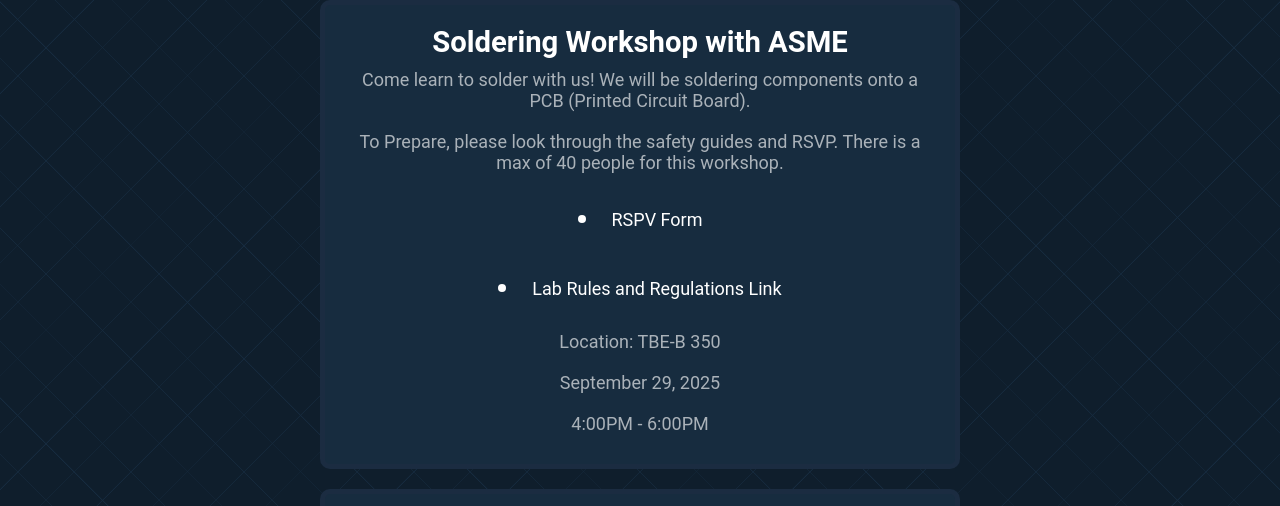
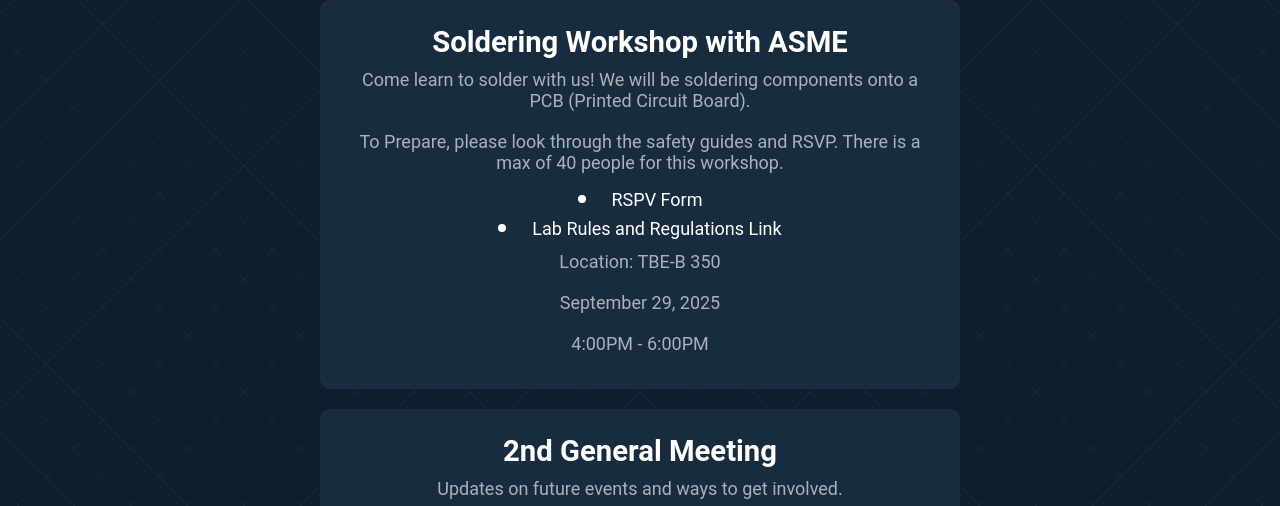
Before and after one commit to IEEE-UNLV/IEEE-UNLV-Website, a website: page events.html in a window 1280 px wide. Shown: the part 223-729 px from the top of the page. Drawn offline with Linux system fonts and the light colour scheme.

Commit message:
Update events.html

```diff
--- a/events.html
+++ b/events.html
@@ -35,8 +35,8 @@
                 <h3>Soldering Workshop with ASME</h3>
                 <p>Come learn to solder with us! We will be soldering components onto a PCB (Printed Circuit Board).</p>
                 <p>To Prepare, please look through the safety guides and RSVP. There is a max of 40 people for this workshop.</p>
-                <p><li><a href="https://docs.google.com/forms/d/e/1FAIpQLSfrUqeb52wK6QwP5JxPvApkw6bt3C9RLe1Jv378FW7IC_EOPw/viewform">RSPV Form</a></li></p>
-                <p><li><a href="https://eelabs.faculty.unlv.edu/index.html?navi=main_labrules">Lab Rules and Regulations Link</a></li></p>
+                <li><a href="https://docs.google.com/forms/d/e/1FAIpQLSfrUqeb52wK6QwP5JxPvApkw6bt3C9RLe1Jv378FW7IC_EOPw/viewform">RSPV Form</a></li>
+                <li><a href="https://eelabs.faculty.unlv.edu/index.html?navi=main_labrules">Lab Rules and Regulations Link</a></li>
                 <p>Location: TBE-B 350</p>
                 <p>September 29, 2025</p>
                 <p>4:00PM - 6:00PM</p>
```
